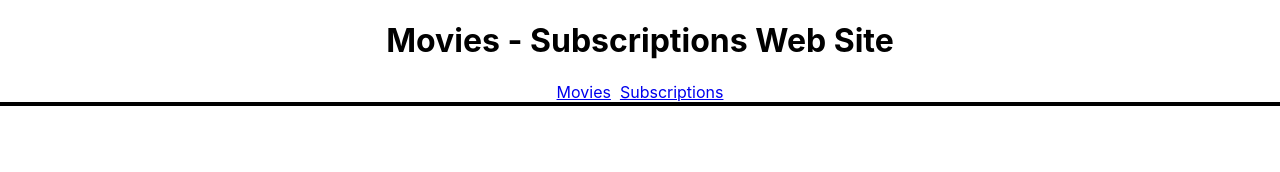
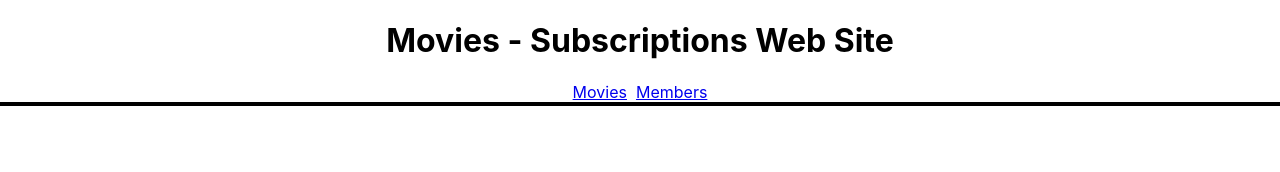
Before and after one commit to eddiegutman/Boostapp-Project3, a React (Create React App) app in the folder client/: page / in a window 1280 px wide. Shown: the top 172 px of the page. Built offline with nearby package versions, Linux system fonts and the light colour scheme; no server answers.

Commit message:
Add Members pathing

```diff
--- a/client/src/App.js
+++ b/client/src/App.js
@@ -6,11 +6,15 @@ import { useDispatch } from 'react-redux';
 import Movies from './Components/Movies/Movies';
 import AddMovie from './Components/Movies/AddMovie';
 import MovieList from './Components/Movies/MovieList';
-import Subscriptions from './Components/Subscriptions/Subscriptions';
 import EditMovie from './Components/Movies/EditMovie';
+import MemberList from './Components/Members/MemberList';
+import AddMember from './Components/Members/AddMember';
+import EditMember from './Components/Members/EditMember';
 
 import { getAllMoviesWithSubs } from './libs/movieUtils';
 import { getAllMembersWithSubs } from './libs/membersUtils';
+import Members from './Components/Members/Members';
+
 
 function App() {
   const dispatch = useDispatch();
@@ -33,7 +37,7 @@ function App() {
     <div className="App">
       <h1>Movies - Subscriptions Web Site</h1>
       <Link to='/movies/all'>Movies</Link> &nbsp;
-      <Link to='/subscriptions'>Subscriptions</Link> <br />
+      <Link to='/members/all'>Members</Link> <br />
       <div style={{ border: '2px solid black' }}>
         <Routes>
           <Route path='/movies' element={<Movies />} >
@@ -41,7 +45,11 @@ function App() {
             <Route path='addMovie' element={<AddMovie />} />
             <Route path='edit/:id' element={<EditMovie />} />
           </Route>
-          <Route path='/subscriptions' element={<Subscriptions />} />
+          <Route path='/members' element={<Members />} >
+            <Route path='all' element={<MemberList />} />
+            <Route path='addMember' element={<AddMember />} />
+            <Route path='edit/:id' element={<EditMember />} />
+          </Route>
         </Routes>
       </div>
     </div>
```
